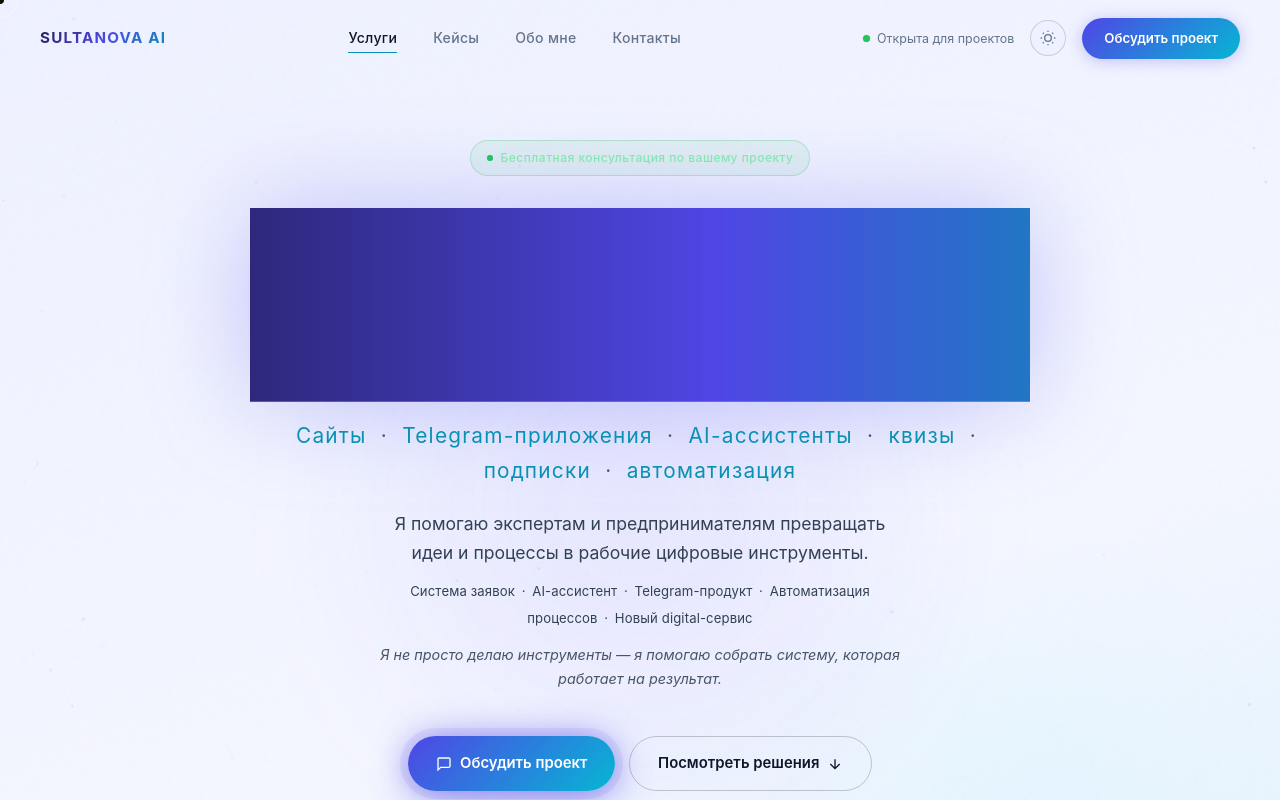
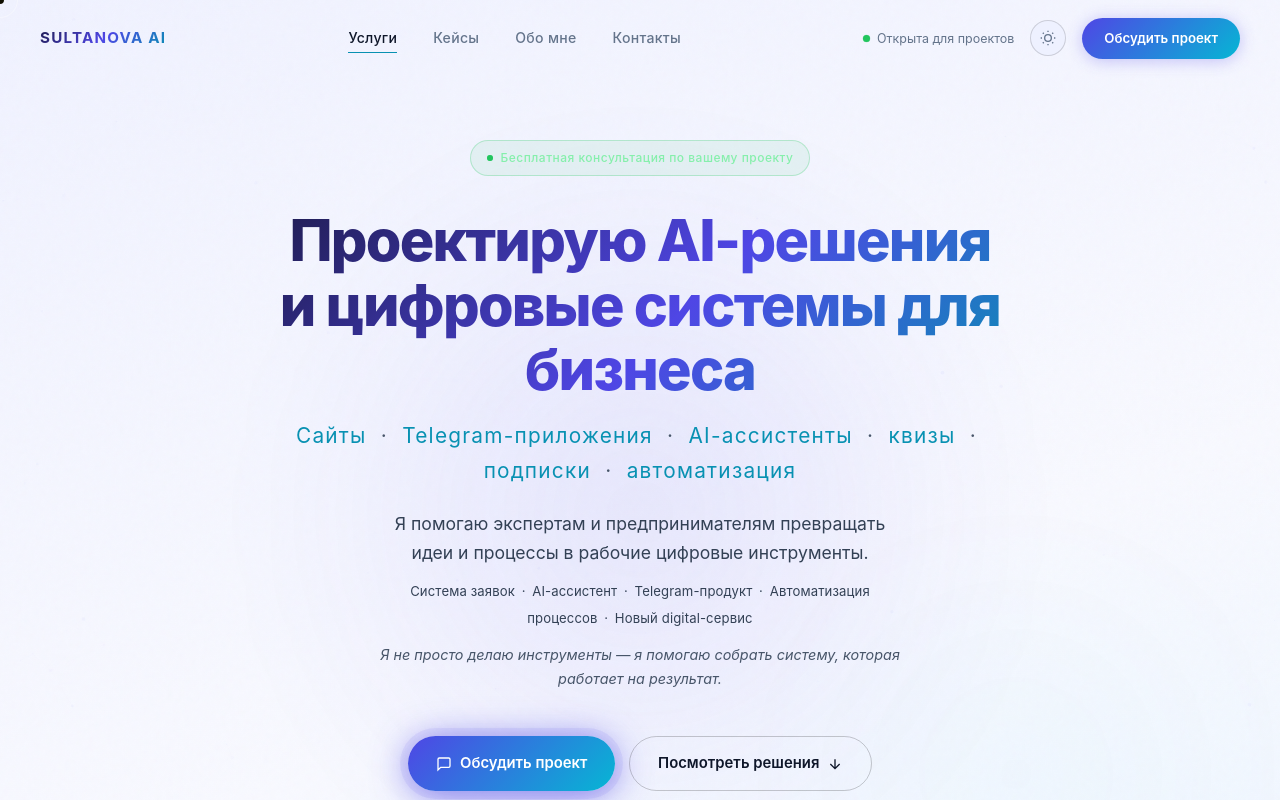
Before and after one commit to almirasultabova/my-first-project, a plain HTML site: page index.html in a window 1280 px wide. Both pictures are taken after a click on the button "Сменить тему". Shown: the top 800 px of the page. Drawn offline with Linux system fonts and the light colour scheme.

Commit message:
Исправить Hero в светлой теме: орбы, H1, канвас
- H1: убрать filter:drop-shadow (ломал background-clip:text → прямоугольник)
  убрать shimmer-анимацию, использовать статичный тёмный градиент
- Орбы: убрать brightness(1.5), снизить opacity до .18 (не давят)
- Канвас: opacity .35 → .12 (почти не виден на светлом фоне)
- Hero фон: более нейтральный светлый оттенок

Co-Authored-By: Claude Sonnet 4.6 <noreply@anthropic.com>

```diff
--- a/index.html
+++ b/index.html
@@ -75,9 +75,9 @@ html[data-theme="light"]{
   --grad-text: linear-gradient(135deg,#1e1b4b 0%,#4f46e5 50%,#0891b2 100%)
 }
 html[data-theme="light"] body{background:#F5F7FF;color:#0f172a}
-html[data-theme="light"] .hero{background:linear-gradient(160deg,#eef1ff 0%,#f5f7ff 60%,#e0f2fe 100%)}
-html[data-theme="light"] #hero-canvas{opacity:.35}
-html[data-theme="light"] .hero-orb{filter:blur(90px) brightness(1.5)}
+html[data-theme="light"] .hero{background:linear-gradient(160deg,#f0f2ff 0%,#f8f9ff 60%,#edf6ff 100%)}
+html[data-theme="light"] #hero-canvas{opacity:.12}
+html[data-theme="light"] .hero-orb{filter:blur(110px);opacity:.18}
 html[data-theme="light"] .nav.scrolled{background:rgba(245,247,255,.92)}
 html[data-theme="light"] .mobile-menu{background:rgba(245,247,255,.98)}
 html[data-theme="light"] .sec-dark{background:#eef1ff}
@@ -104,8 +104,13 @@ html[data-theme="light"] .sec-title{
   -webkit-background-clip:text;-webkit-text-fill-color:transparent
 }
 html[data-theme="light"] .hero-h1{
-  background:linear-gradient(90deg,#1e1b4b 0%,#4f46e5 35%,#0891b2 60%,#4f46e5 85%,#1e1b4b 100%);
-  background-size:250% 100%
+  background:linear-gradient(135deg,#1e1b4b 0%,#4f46e5 55%,#0891b2 100%);
+  background-size:100% 100%;
+  -webkit-background-clip:text;
+  background-clip:text;
+  -webkit-text-fill-color:transparent;
+  filter:none;
+  animation:fade-up .9s cubic-bezier(.16,1,.3,1) .3s forwards
 }
 /* ── Светло-серые тексты → читаемые ── */
 html[data-theme="light"] .hero-desc,
```
